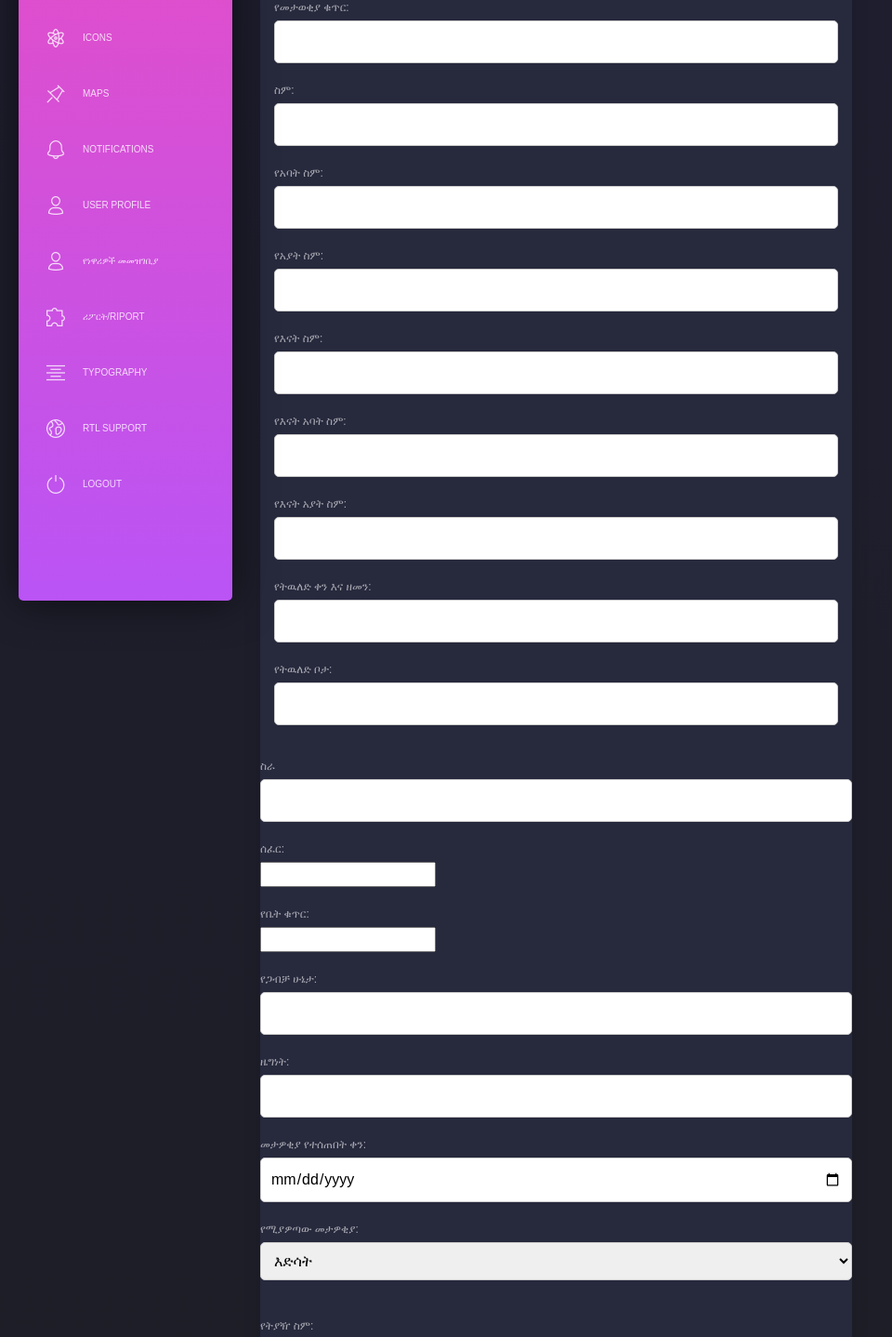
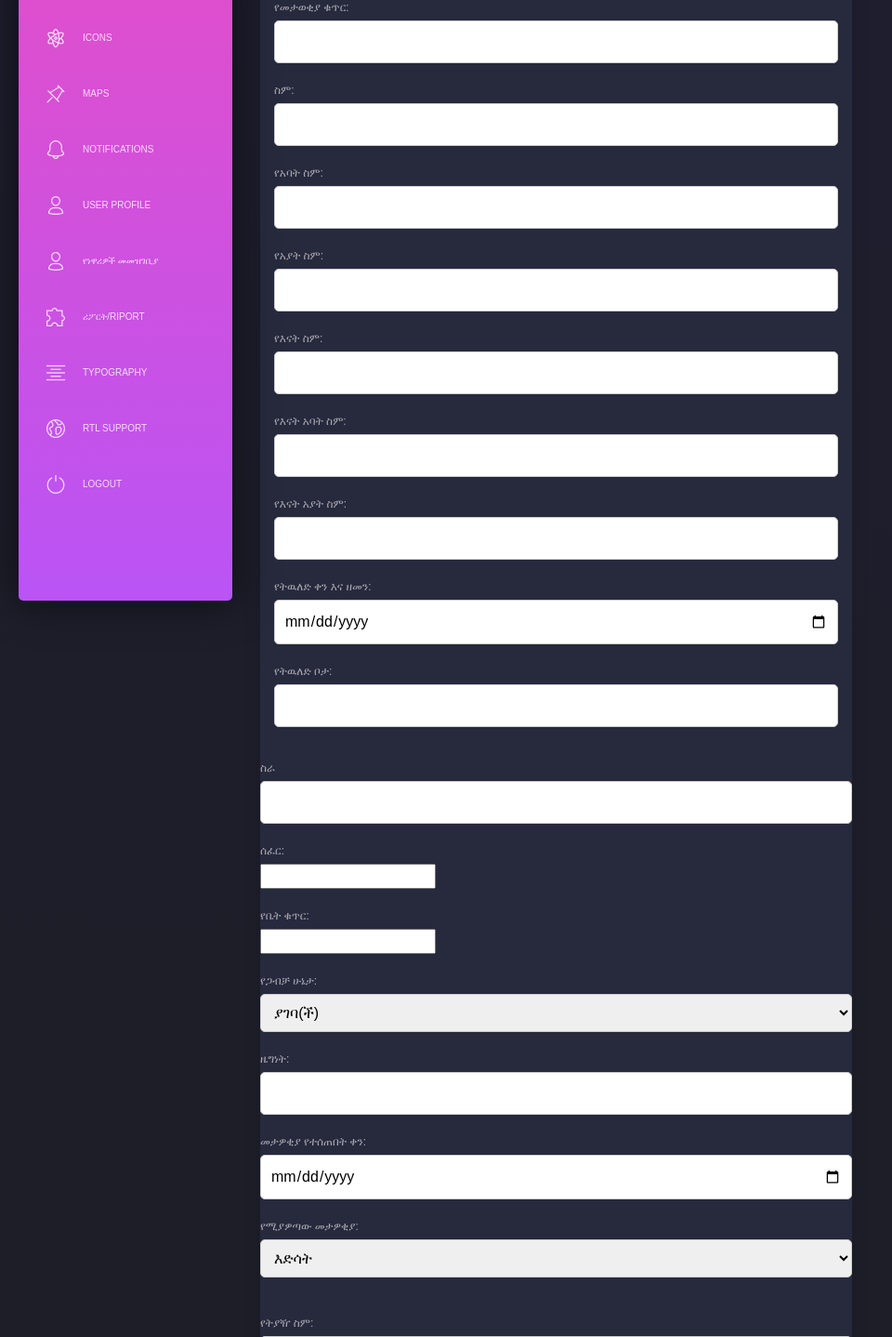
Before and after one commit to bekiyeromm/kebele_management_system, a Django app: template apps/templates/home/መታወቂያ ምዝገባ.html in a window 1280 px wide. Shown: the part 144-1582 px from the top of the page at 93% size, without its empty margins (0-960 px from the left). Run offline with Django 3.2, Linux system fonts and the light colour scheme; the template is opened without the code that fills it, so the values that code supplies are empty; some libraries are stand-ins or nearby versions.

Commit message:
option menues for mariage status and date of birth added

```diff
--- a/apps/templates/home/መታወቂያ ምዝገባ.html
+++ b/apps/templates/home/መታወቂያ ምዝገባ.html
@@ -102,8 +102,8 @@ body {
                 <input type="text" id="last_name" name="last_name" required>
               </div>
                  <div class="form-group">
-                <label for="last_name">የትዉለድ ቀን እና ዘመን:</label>
-                <input type="text" id="last_name" name="last_name" required>
+                <label for="date_of_birth">የትዉለድ ቀን እና ዘመን:</label>
+                <input type="date" id="date_of_birth" name="date_of_birth" required>
               </div>
                  <div class="form-group">
                 <label for="last_name">የትዉለድ ቦታ:</label>
@@ -124,7 +124,10 @@ body {
               </div>
               <div class="form-group">
                 <label for="job">የጋብቻ ሁኔታ:</label>
-                <input type="text" id="job" name="job">
+                <select id="mariage_status" name="mariage_status">
+                  <option value="maried">ያገባ(ች)</option>
+                  <option value="un_maried"> ያላገባ(ች)</option>
+                </select>
               </div>
               <div class="form-group">
                 <label for="job">ዜግነት:</label>
```
